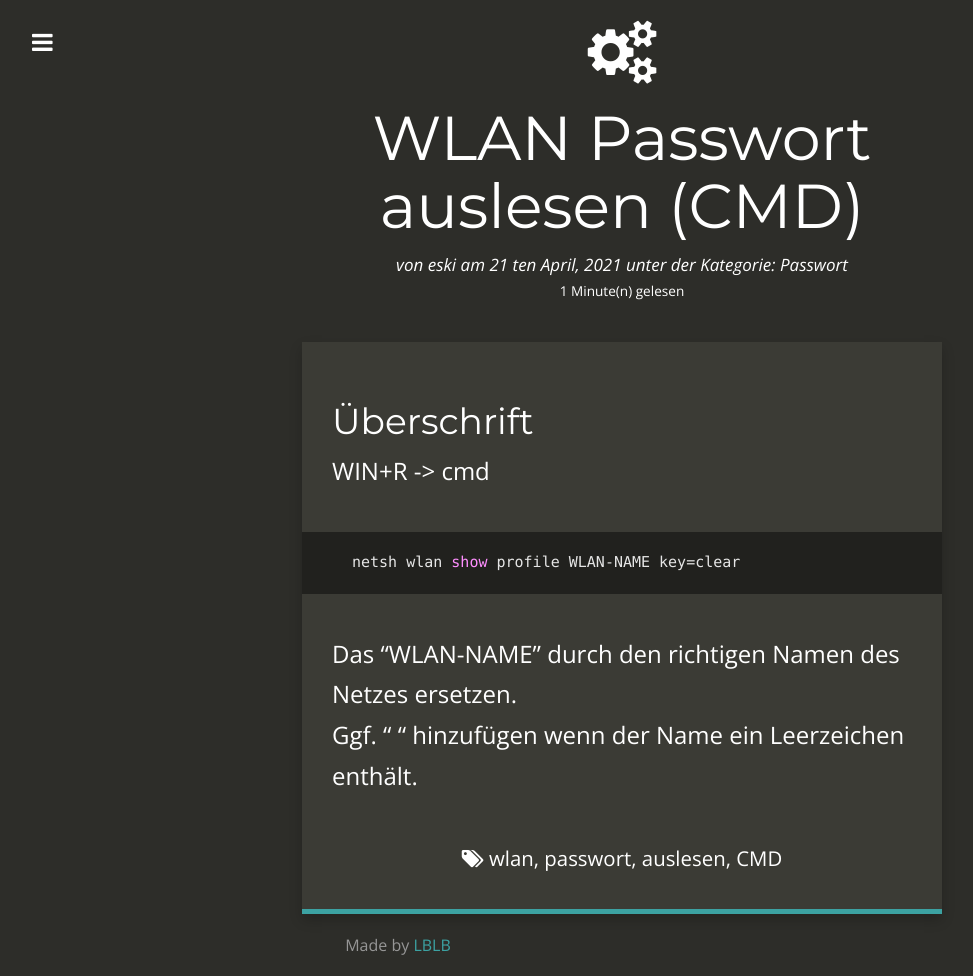
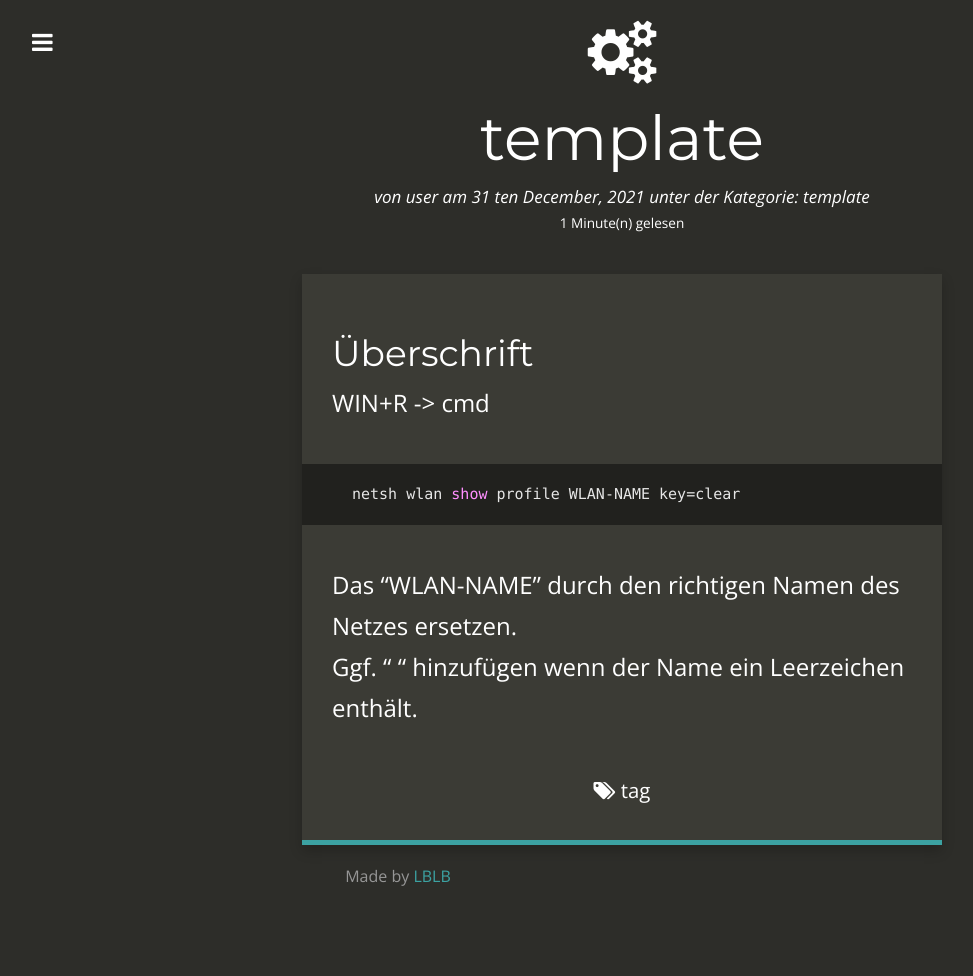
Before and after one commit to eski1337/lblb-it-ffd00, a Jekyll site: the page built from _posts/1999-01-01-template.md, in a window 1280 px wide. Shown: the whole page, without its empty margins (18-991 px from the left). Built offline with Jekyll 4.4.1, drawn with Linux system fonts in a browser that asks for light colours; nearby versions of some CDN libraries; comment, search, counter and statistics services are not loaded; after the commit the page ends 908 px from its top, so only the background shows below that.

Commit message:
1999-01-01-template.md: changed

```diff
--- a/_posts/1999-01-01-template.md
+++ b/_posts/1999-01-01-template.md
@@ -1,16 +1,15 @@
 ---
-layout: post
-title: WLAN Passwort auslesen (CMD)
-date: '2021-04-21T12:31'
-author:     eski
-summary: Wie man das WLAN Passwort per CMD ausliest
-categories: Passwort
+layout:     post
+title:      template
+
+date:       2021-12-31
+author:     user
+
+summary:    template
+categories: template
 thumbnail:  cogs
 tags:
-  - wlan
-  - passwort
-  - auslesen
-  - CMD
+            - tag
 ---
 
 ## Überschrift
```
